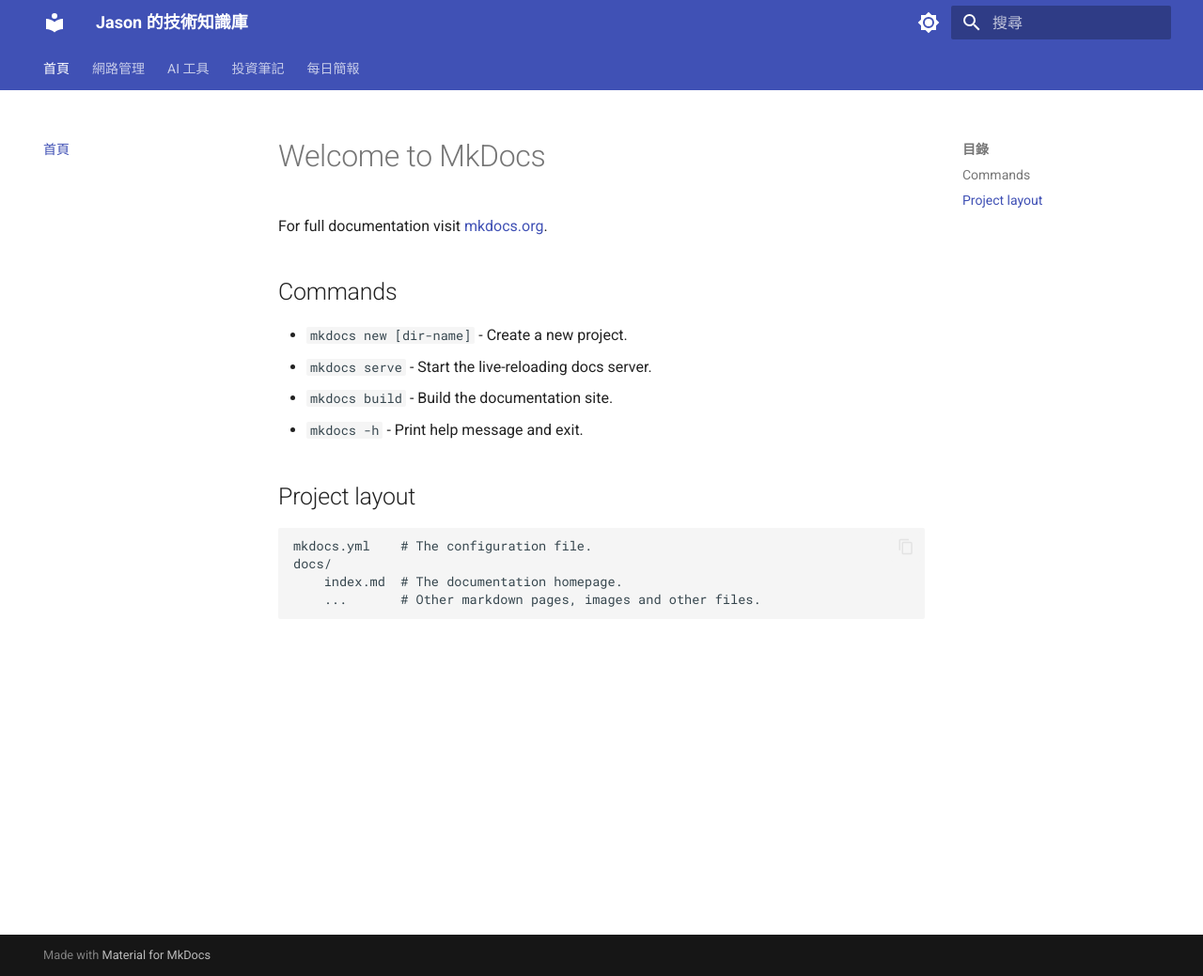
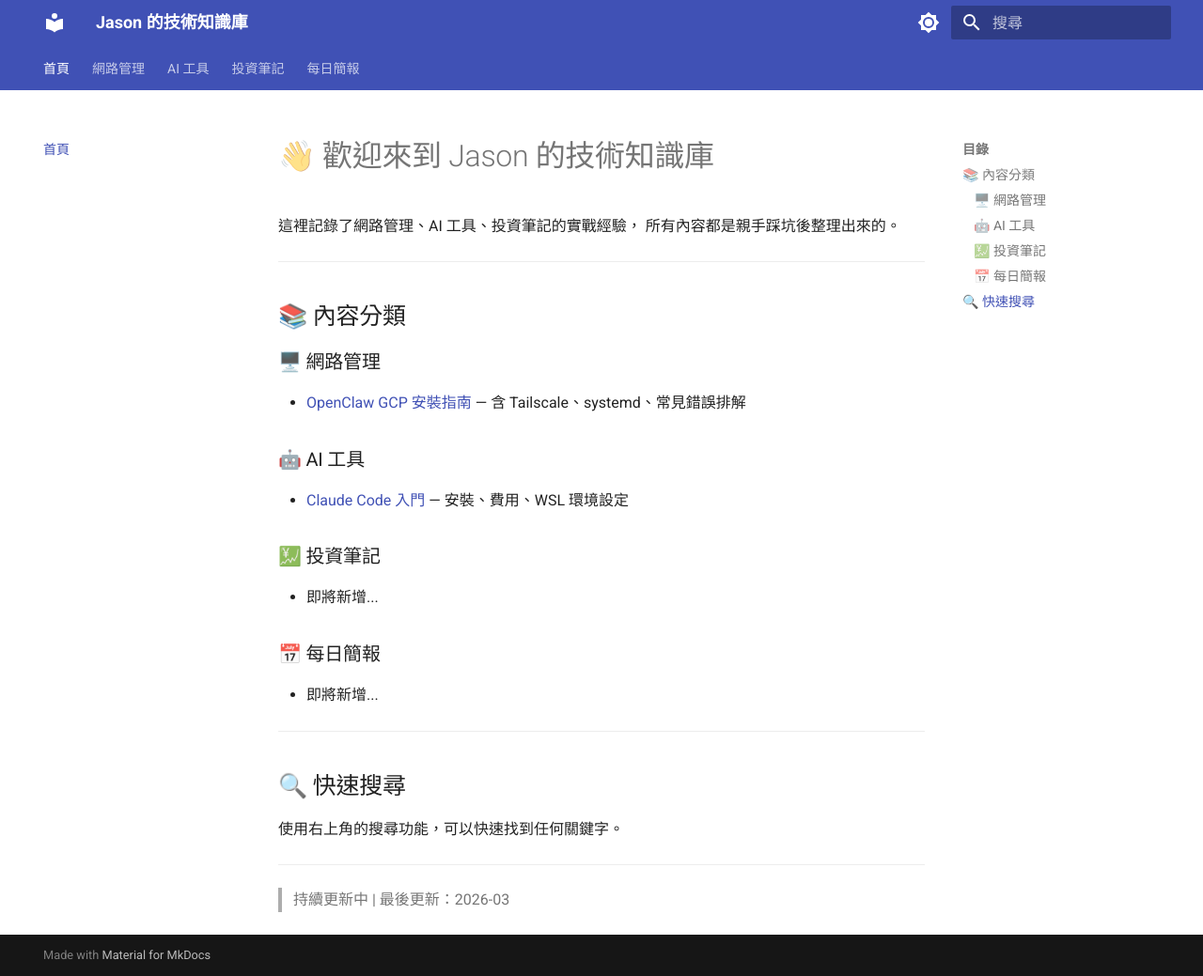
Before and after one commit to syuming/my-knowledge-base, an MkDocs documentation site: the page built from docs/index.md, in a window 1280 px wide and 1039 px high. Shown: the whole window at 94% size. Built offline with MkDocs 1.6.1 and Material for MkDocs 9.7.7, drawn with Linux system fonts in a browser that asks for light colours.

Commit message:
更新首頁與新增 OpenClaw 安裝指南

```diff
--- a/docs/index.md
+++ b/docs/index.md
@@ -1,17 +1,30 @@
-# Welcome to MkDocs
+# 👋 歡迎來到 Jason 的技術知識庫
 
-For full documentation visit [mkdocs.org](https://www.mkdocs.org).
+這裡記錄了網路管理、AI 工具、投資筆記的實戰經驗，
+所有內容都是親手踩坑後整理出來的。
 
-## Commands
+---
 
-* `mkdocs new [dir-name]` - Create a new project.
-* `mkdocs serve` - Start the live-reloading docs server.
-* `mkdocs build` - Build the documentation site.
-* `mkdocs -h` - Print help message and exit.
+## 📚 內容分類
 
-## Project layout
+### 🖥️ 網路管理
+- [OpenClaw GCP 安裝指南](network/openclaw-gcp-setup.md) — 含 Tailscale、systemd、常見錯誤排解
 
-    mkdocs.yml    # The configuration file.
-    docs/
-        index.md  # The documentation homepage.
-        ...       # Other markdown pages, images and other files.
+### 🤖 AI 工具
+- [Claude Code 入門](ai/claude-code.md) — 安裝、費用、WSL 環境設定
+
+### 💹 投資筆記
+- 即將新增...
+
+### 📅 每日簡報
+- 即將新增...
+
+---
+
+## 🔍 快速搜尋
+
+使用右上角的搜尋功能，可以快速找到任何關鍵字。
+
+---
+
+> 持續更新中 | 最後更新：2026-03
```
Also changed, not shown: docs/ai/claude-code.md (added, +3 -0 lines), docs/briefings/index.md (added, +3 -0 lines), docs/finance/index.md (added, +3 -0 lines).
